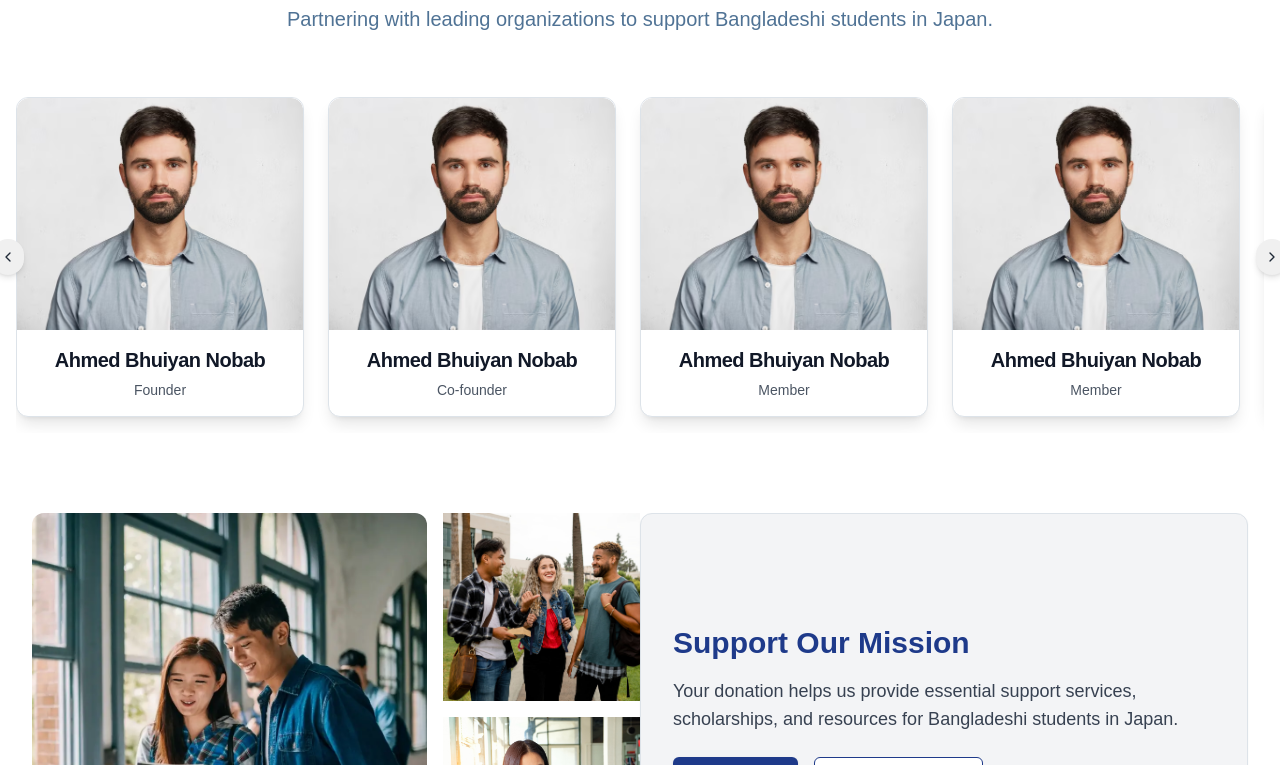
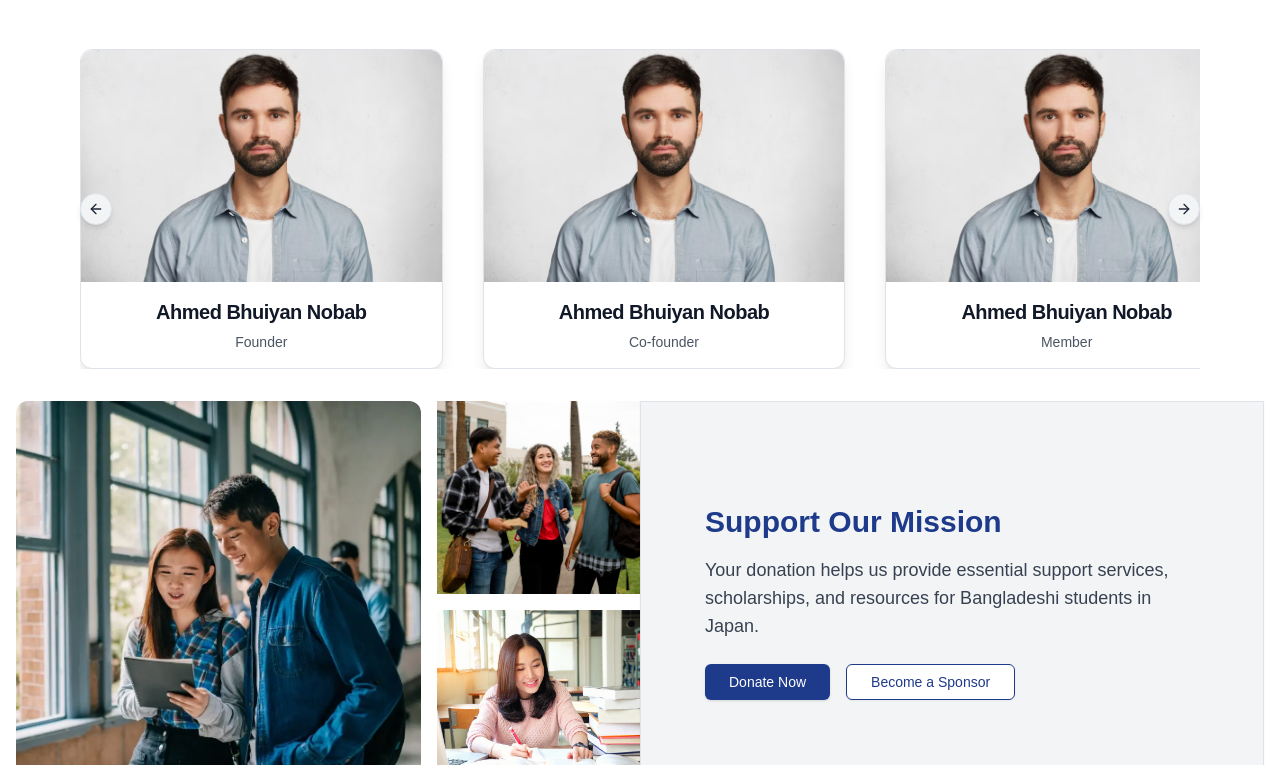
Before and after one commit to sakib-xrz/bssaj-frontend, a Next.js app: page / in a window 1280 px wide. Shown: the part 2495-3260 px from the top of the page. Built offline with nearby package versions, Linux system fonts and the light colour scheme.

Commit message:
ourMembers component change
some changes

```diff
--- a/app/(public)/_components/our-members.tsx
+++ b/app/(public)/_components/our-members.tsx
@@ -1,6 +1,6 @@
 "use client";
 
-import React, { useRef } from "react";
+import React from "react";
 import Image from "next/image";
 import {
   Card,
@@ -9,18 +9,15 @@
   CardTitle,
   CardDescription,
 } from "@/components/ui/card";
-import { Button } from "@/components/ui/button";
-import { ChevronLeftIcon, ChevronRightIcon } from "lucide-react";
-import Container from "@/components/shared/container";
+import {
+  Carousel,
+  CarouselContent,
+  CarouselItem,
+  CarouselNext,
+  CarouselPrevious,
+} from "@/components/ui/carousel";
 
-interface MemberCardProps {
-  name: string;
-  role: string;
-  imageUrl: string;
-}
-
-// Dummy data for member cards
-const memberCards: MemberCardProps[] = [
+const memberCards = [
   {
     name: "Ahmed Bhuiyan Nobab",
     role: "Founder",
@@ -54,29 +51,9 @@
 ];
 
 const OurMembers: React.FC = () => {
-  const scrollContainerRef = useRef<HTMLDivElement>(null);
-
-  const scrollLeft = () => {
-    if (scrollContainerRef.current) {
-      scrollContainerRef.current.scrollBy({
-        left: -320,
-        behavior: "smooth",
-      });
-    }
-  };
-
-  const scrollRight = () => {
-    if (scrollContainerRef.current) {
-      scrollContainerRef.current.scrollBy({
-        left: 320,
-        behavior: "smooth",
-      });
-    }
-  };
-
   return (
-    <Container className="flex flex-col items-center">
-      {/* Top Section: Heading and Paragraph */}
+    <div className="flex flex-col items-center w-full max-w-6xl mx-auto px-4">
+      {/* Heading */}
       <div className="text-center mb-12">
         <h1 className="text-4xl md:text-5xl font-extrabold text-primary mb-4 tracking-tight">
           Our Members
@@ -87,35 +64,22 @@
         </p>
       </div>
 
-      {/* Members Carousel Section */}
-      <div className="relative w-full">
-        {" "}
-        {/* Added px-8 */}
-        {/* Scroll Buttons */}
-        <Button
-          onClick={scrollLeft}
-          className="absolute -left-6 top-1/2 -translate-y-1/2 bg-[#F0F0F0] text-gray-800 rounded-full shadow-md z-20 p-2 hidden md:flex items-center justify-center"
-          aria-label="Scroll left"
+      {/* Carousel */}
+      <Carousel
+        opts={{
+          align: "start",
+          loop: true,
+          // Add other options if needed
+        }}
+        className="w-full"
       >
-          <ChevronLeftIcon className="h-6 w-6" />
-        </Button>
-        <Button
-          onClick={scrollRight}
-          className="absolute -right-6 top-1/2 -translate-y-1/2 bg-[#F0F0F0] text-gray-800 rounded-full shadow-md z-20 p-2 hidden md:flex items-center justify-center"
-          aria-label="Scroll right"
+        <CarouselContent className="gap-6">
+          {memberCards.map((member, index) => (
+            <CarouselItem
+              key={index}
+              className="md:basis-1/2 lg:basis-1/3 flex-none"
             >
-          <ChevronRightIcon className="h-6 w-6" />
-        </Button>
-        {/* Members Cards Container */}
-        <div
-          ref={scrollContainerRef}
-          className="flex overflow-x-auto no-scrollbar py-4 space-x-6 scroll-smooth"
-        >
-          {memberCards.map((member, index) => (
-            <Card
-              key={index}
-              className="flex-none w-72 h-80 rounded-xl shadow-lg hover:shadow-xl transition-shadow duration-300 transform hover:-translate-y-1 cursor-pointer"
-            >
+              <Card className="h-80 rounded-xl shadow-lg hover:shadow-xl transition-shadow duration-300 transform hover:-translate-y-1 cursor-pointer">
                 <CardContent className="flex flex-col items-center p-0 h-full">
                   <div className="w-full flex-grow flex items-center justify-center overflow-hidden rounded-t-xl bg-gray-100">
                     <Image
@@ -139,10 +103,20 @@
                   </CardHeader>
                 </CardContent>
               </Card>
+            </CarouselItem>
           ))}
+        </CarouselContent>
+
+        <CarouselPrevious className="absolute left-0 top-1/2 -translate-y-1/2 p-2 rounded-full bg-gray-100 shadow-md text-gray-800 hover:bg-gray-200 transition">
+          {/* You can put an icon here, e.g., left arrow */}
+          &#8592;
+        </CarouselPrevious>
+        <CarouselNext className="absolute right-0 top-1/2 -translate-y-1/2 p-2 rounded-full bg-gray-100 shadow-md text-gray-800 hover:bg-gray-200 transition">
+          {/* You can put an icon here, e.g., right arrow */}
+          &#8594;
+        </CarouselNext>
+      </Carousel>
     </div>
-      </div>
-    </Container>
   );
 };
 
--- a/app/(public)/_components/supportMission.tsx
+++ b/app/(public)/_components/support-mission.tsx
@@ -5,10 +5,11 @@
 import mission1 from "@/public/images/mission-01.png";
 import mission2 from "@/public/images/mission-02.png";
 import mission3 from "@/public/images/mission-03.png";
+import Container from "@/components/shared/container";
 
-const SupportMission = () => {
+const SupportMission: React.FC = () => {
   return (
-    <section className="container mx-auto px-4 md:px-8 py-12">
+    <Container>
       <div className="flex flex-col lg:flex-row">
         {/* Left: Images */}
         <div className="flex w-full lg:w-1/2 gap-4">
@@ -39,8 +40,8 @@
           </div>
         </div>
         <div className="w-full lg:w-1/2 flex items-stretch">
-          <Card className="w-full bg-gray-100 shadow-sm flex items-center">
-            <CardContent className="p-8 w-full flex flex-col justify-center">
+          <Card className="w-full bg-gray-100 shadow-sm flex items-center rounded-none">
+            <CardContent className="p-16 w-full flex flex-col justify-center">
               <h2 className="text-3xl font-bold text-[#1e3a8a] mb-4 text-center lg:text-left">
                 Support Our Mission
               </h2>
@@ -63,7 +64,7 @@
           </Card>
         </div>
       </div>
-    </section>
+    </Container>
   );
 };
 
--- a/app/(public)/page.tsx
+++ b/app/(public)/page.tsx
@@ -5,7 +5,7 @@
 import OurMission from "./_components/our-mission";
 import UpcomingEvents from "./_components/upcoming-events";
 import OurMembers from "./_components/our-members";
-import SupportMission from "./_components/supportMission";
+import SupportMission from "./_components/support-mission";
 
 export default function Home() {
   return (
--- /dev/null
+++ b/components/ui/carousel.tsx
@@ -0,0 +1,262 @@
+"use client"
+
+import * as React from "react"
+import useEmblaCarousel, {
+  type UseEmblaCarouselType,
+} from "embla-carousel-react"
+import { ArrowLeft, ArrowRight } from "lucide-react"
+
+import { cn } from "@/lib/utils"
+import { Button } from "@/components/ui/button"
+
+type CarouselApi = UseEmblaCarouselType[1]
+type UseCarouselParameters = Parameters<typeof useEmblaCarousel>
+type CarouselOptions = UseCarouselParameters[0]
+type CarouselPlugin = UseCarouselParameters[1]
+
+type CarouselProps = {
+  opts?: CarouselOptions
+  plugins?: CarouselPlugin
+  orientation?: "horizontal" | "vertical"
+  setApi?: (api: CarouselApi) => void
+}
+
+type CarouselContextProps = {
+  carouselRef: ReturnType<typeof useEmblaCarousel>[0]
+  api: ReturnType<typeof useEmblaCarousel>[1]
+  scrollPrev: () => void
+  scrollNext: () => void
+  canScrollPrev: boolean
+  canScrollNext: boolean
+} & CarouselProps
+
+const CarouselContext = React.createContext<CarouselContextProps | null>(null)
+
+function useCarousel() {
+  const context = React.useContext(CarouselContext)
+
+  if (!context) {
+    throw new Error("useCarousel must be used within a <Carousel />")
+  }
+
+  return context
+}
+
+const Carousel = React.forwardRef<
+  HTMLDivElement,
+  React.HTMLAttributes<HTMLDivElement> & CarouselProps
+>(
+  (
+    {
+      orientation = "horizontal",
+      opts,
+      setApi,
+      plugins,
+      className,
+      children,
+      ...props
+    },
+    ref
+  ) => {
+    const [carouselRef, api] = useEmblaCarousel(
+      {
+        ...opts,
+        axis: orientation === "horizontal" ? "x" : "y",
+      },
+      plugins
+    )
+    const [canScrollPrev, setCanScrollPrev] = React.useState(false)
+    const [canScrollNext, setCanScrollNext] = React.useState(false)
+
+    const onSelect = React.useCallback((api: CarouselApi) => {
+      if (!api) {
+        return
+      }
+
+      setCanScrollPrev(api.canScrollPrev())
+      setCanScrollNext(api.canScrollNext())
+    }, [])
+
+    const scrollPrev = React.useCallback(() => {
+      api?.scrollPrev()
+    }, [api])
+
+    const scrollNext = React.useCallback(() => {
+      api?.scrollNext()
+    }, [api])
+
+    const handleKeyDown = React.useCallback(
+      (event: React.KeyboardEvent<HTMLDivElement>) => {
+        if (event.key === "ArrowLeft") {
+          event.preventDefault()
+          scrollPrev()
+        } else if (event.key === "ArrowRight") {
+          event.preventDefault()
+          scrollNext()
+        }
+      },
+      [scrollPrev, scrollNext]
+    )
+
+    React.useEffect(() => {
+      if (!api || !setApi) {
+        return
+      }
+
+      setApi(api)
+    }, [api, setApi])
+
+    React.useEffect(() => {
+      if (!api) {
+        return
+      }
+
+      onSelect(api)
+      api.on("reInit", onSelect)
+      api.on("select", onSelect)
+
+      return () => {
+        api?.off("select", onSelect)
+      }
+    }, [api, onSelect])
+
+    return (
+      <CarouselContext.Provider
+        value={{
+          carouselRef,
+          api: api,
+          opts,
+          orientation:
+            orientation || (opts?.axis === "y" ? "vertical" : "horizontal"),
+          scrollPrev,
+          scrollNext,
+          canScrollPrev,
+          canScrollNext,
+        }}
+      >
+        <div
+          ref={ref}
+          onKeyDownCapture={handleKeyDown}
+          className={cn("relative", className)}
+          role="region"
+          aria-roledescription="carousel"
+          {...props}
+        >
+          {children}
+        </div>
+      </CarouselContext.Provider>
+    )
+  }
+)
+Carousel.displayName = "Carousel"
+
+const CarouselContent = React.forwardRef<
+  HTMLDivElement,
+  React.HTMLAttributes<HTMLDivElement>
+>(({ className, ...props }, ref) => {
+  const { carouselRef, orientation } = useCarousel()
+
+  return (
+    <div ref={carouselRef} className="overflow-hidden">
+      <div
+        ref={ref}
+        className={cn(
+          "flex",
+          orientation === "horizontal" ? "-ml-4" : "-mt-4 flex-col",
+          className
+        )}
+        {...props}
+      />
+    </div>
+  )
+})
+CarouselContent.displayName = "CarouselContent"
+
+const CarouselItem = React.forwardRef<
+  HTMLDivElement,
+  React.HTMLAttributes<HTMLDivElement>
+>(({ className, ...props }, ref) => {
+  const { orientation } = useCarousel()
+
+  return (
+    <div
+      ref={ref}
+      role="group"
+      aria-roledescription="slide"
+      className={cn(
+        "min-w-0 shrink-0 grow-0 basis-full",
+        orientation === "horizontal" ? "pl-4" : "pt-4",
+        className
+      )}
+      {...props}
+    />
+  )
+})
+CarouselItem.displayName = "CarouselItem"
+
+const CarouselPrevious = React.forwardRef<
+  HTMLButtonElement,
+  React.ComponentProps<typeof Button>
+>(({ className, variant = "outline", size = "icon", ...props }, ref) => {
+  const { orientation, scrollPrev, canScrollPrev } = useCarousel()
+
+  return (
+    <Button
+      ref={ref}
+      variant={variant}
+      size={size}
+      className={cn(
+        "absolute  h-8 w-8 rounded-full",
+        orientation === "horizontal"
+          ? "-left-12 top-1/2 -translate-y-1/2"
+          : "-top-12 left-1/2 -translate-x-1/2 rotate-90",
+        className
+      )}
+      disabled={!canScrollPrev}
+      onClick={scrollPrev}
+      {...props}
+    >
+      <ArrowLeft className="h-4 w-4" />
+      <span className="sr-only">Previous slide</span>
+    </Button>
+  )
+})
+CarouselPrevious.displayName = "CarouselPrevious"
+
+const CarouselNext = React.forwardRef<
+  HTMLButtonElement,
+  React.ComponentProps<typeof Button>
+>(({ className, variant = "outline", size = "icon", ...props }, ref) => {
+  const { orientation, scrollNext, canScrollNext } = useCarousel()
+
+  return (
+    <Button
+      ref={ref}
+      variant={variant}
+      size={size}
+      className={cn(
+        "absolute h-8 w-8 rounded-full",
+        orientation === "horizontal"
+          ? "-right-12 top-1/2 -translate-y-1/2"
+          : "-bottom-12 left-1/2 -translate-x-1/2 rotate-90",
+        className
+      )}
+      disabled={!canScrollNext}
+      onClick={scrollNext}
+      {...props}
+    >
+      <ArrowRight className="h-4 w-4" />
+      <span className="sr-only">Next slide</span>
+    </Button>
+  )
+})
+CarouselNext.displayName = "CarouselNext"
+
+export {
+  type CarouselApi,
+  Carousel,
+  CarouselContent,
+  CarouselItem,
+  CarouselPrevious,
+  CarouselNext,
+}
--- a/package.json
+++ b/package.json
@@ -13,6 +13,7 @@
     "@radix-ui/react-slot": "^1.2.3",
     "class-variance-authority": "^0.7.1",
     "clsx": "^2.1.1",
+    "embla-carousel-react": "^8.6.0",
     "lucide-react": "^0.515.0",
     "next": "14.2.24",
     "react": "^18",
```
Lines whose indentation alone changed are shown as unchanged.
